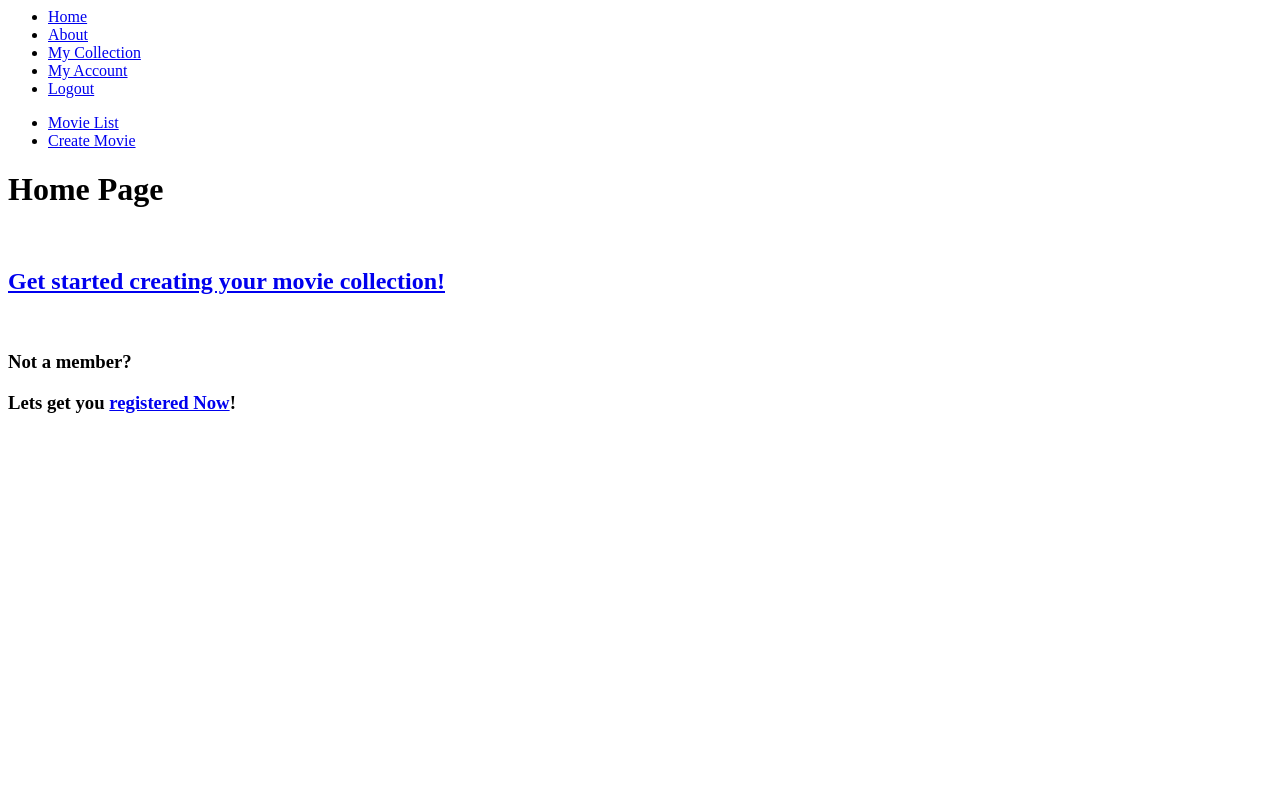
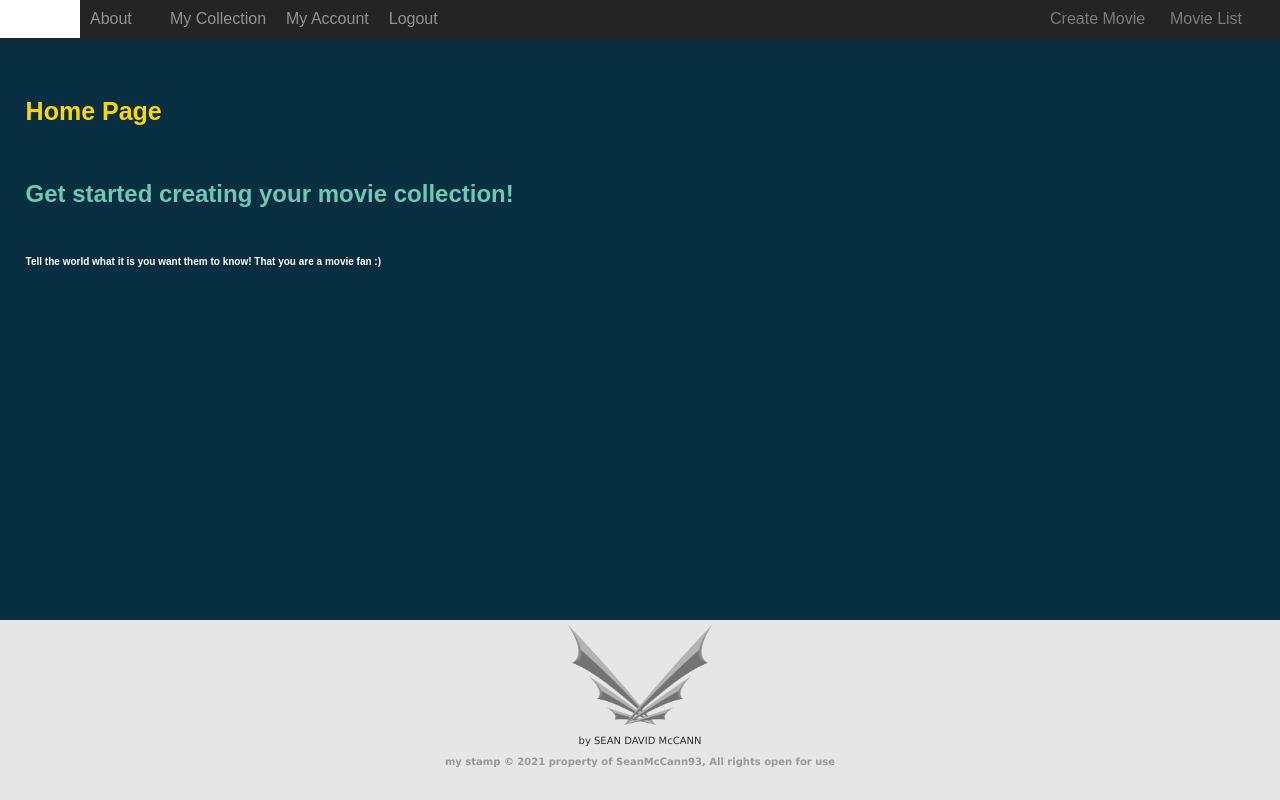
Before and after one commit to SeanMcCann93/App_Template, a Flask app: page / in a window 1280 px wide. Run offline with Flask 2, Linux system fonts and the light colour scheme; the visitor is signed in with stand-in values (Sample User, id 1).

Commit message:
V2 upload 1

```diff
--- a/application/routes.py
+++ b/application/routes.py
@@ -69,7 +69,7 @@
     edit/delete or add to collection are hidden untill the user signs
     in and creates and account."""
     filmData = Films.query.all()
-    return render_template('catalogue.html', title='catalogue Page', films=filmData)
+    return render_template('catalogue.html', title='Catalogue Page', films=filmData)
 
 @app.route('/collection', methods=['GET', 'POST'])
 @login_required
@@ -79,7 +79,7 @@
     collection will be displayed."""
     userID = int(current_user.id)
     myFilms = Collection.query.filter_by(user_id = userID).all()
-    return render_template('collection.html', title='collection', films=myFilms)
+    return render_template('collection.html', title='Collection', films=myFilms)
 
 # --- READ---END ---
 # --- UPDATE-START ---
--- a/application/static/css/main.css
+++ b/application/static/css/main.css
@@ -4,42 +4,72 @@
 /*--- Basic_CSS ---*/
 
 html {
-	margin: 0;
 	padding: 0;
-	border: 0;
+	Border: 0;
+	margin:0;
+	left: 0;
+	top: 0;
+	background-color:rgb(8, 46, 65);
 }
 
 body {
-	margin: 0;
 	padding: 0;
-	border: 0;
+	Border: 0;
+	margin:0;
+	left: 0;
+	top: 0;
+	font-family:arial;
 }
 
 h1 {
-	font-size: 30px;
+	font-size:25px;
+	color: gold;
 }
 
 h2 {
-	font-size: 20px;
+	font-family:sans-serif, "Lucida Sans Unicode", "Lucida Grande";
+	color:white;
+}
+
+h2 span {
+	font-size:10px;
+	color:#999999;
 }
 
 h3 {
-	font-size: 16px;
+	font-size:10px;
+	color:white;
+}
+
+a {
+	pointer-events: all;
+	text-decoration: none;
+	color:rgb(109, 201, 178);
 }
 
 p {
-	font-size: 12px;
+	color:white;
 }
 
 span {
-	font-style: italic;
+	color:rgb(172, 83, 172);
+}
+
+ul {
+	margin:0;
+	padding:0;
+}
+
+li {
+	margin:0;
+	padding:0;
 }
 
 form {
 	margin: 0;
 	padding: 0;
 	border: 0;
-	width: 80%;
+	width: 100%;
 	height: auto;
 	padding-top: 10px;
 	padding-bottom: 10px;
@@ -48,33 +78,176 @@
 /*--- Basic_CSS-END ---*/
 /*----------------------------------------------------------------------------------*/
 /*--- Menu_Settings -------*/
-#Main-Menu{
-
+.Menu-Wrapper {
+	padding: 0;
+	Border: 0;
+	margin:0;
+	left: 0;
+	top: 0;
+	width: 100%;
+	height: 40px;
+	position: fixed;
+	background-color: transparent;
+	z-index: 10;
+	opacity: 1.0;
+	transition: 0.5s;
 }
 
-#Sub-Menu{
+	.Container {
+		width: inherit;
+		height: inherit;
+		min-height: 40px;
+		background-color: rgb(36, 36, 36);
+		border: 0;
+		margin: 0;
+	}
 
+		#Main-Menu {
+			display: block;
+			background-color: rgb(0, 0, 0);
+			padding-top:0px;
+		}
+
+		#Main-Menu li {
+			min-width: 60px;
+			width: auto;
+			padding-top: 10px;
+			padding-right: 10px;
+			padding-left: 10px;
+			padding-bottom: 10px;
+			background-color: transparent;
+			display: block;
+			float: left;
+			transition: 0.5s;
+			-moz-transition: 0.5s;
+			-webkit-transition: 0.5s;
+		}
+
+		#Main-Menu li:hover {
+			background-color: white;
+		}
+
+		#Main-Menu a {
+			width: 100%;
+			max-width: 40px;
+			height: 100%;
+			opacity: 0.5;
+			padding: 0;
+			color: white;
+			transition: 0.5s;
+			-moz-transition: 0.5s;
+			-webkit-transition: 0.5s;
+		}
+
+		#Main-Menu a:hover {
+			opacity: 1.0;
+			color: purple;
+		}
+
+#Sub-Menu {
+	display: block;
+	background-color: transparent;
+}
+
+#Sub-Menu li {
+	width: 100px;
+	padding-top: 10px;
+	padding-right: 10px;
+	padding-left: 10px;
+	padding-bottom: 10px;
+	background-color: transparent;
+	display: block;
+	float: right;
+}
+
+#Sub-Menu li a {
+	width: auto;
+	max-width: 40px;
+	height: auto;
+	opacity: 0.4;
+	padding: 0;
+	color: white;
+	transition: 0.5s;
+	-moz-transition: 0.5s;
+	-webkit-transition: 0.5s;
+}
+
+#Sub-Menu a:hover {
+	opacity:1.0;
 }
 /*--- Menu_Settings-END ---*/
 /*----------------------------------------------------------------------------------*/
 /*--- id's_and_class's_A-Z- ------*/
 .Film_List{
+	background-color: rgba(255, 255, 255, 0.123);
+	margin-bottom: 10px;
+	padding: 10px 20px;
+	min-height: 170px;
+	height: auto;
+}
 
+.footer {
+	font-family:"Lucida Sans Unicode", "Lucida Grande", sans-serif;
+	color:#999999;
+	background-color:#e6e6e6;
+	bottom:0;
+	text-align:center;
+	height:180px;
+	width:100%;
+	margin:0;
+	padding:0;
+	border: 0;
+}
+
+.footer:hover .Footer-Image {
+	opacity: 1.0;
+}
+
+.footer-Image {
+	height:100px;
+	width:auto;
+	margin-top:5px;
+	opacity: 0.5;
+	transition: 0.5s;
+}
+
+.footer p {
+	font-size:10px;
+	color:#303030;
+}
+
+.footer a {
+	color:#999999;
+}
+
+.footer h3 {
+	color:#999999;
 }
 
 .form{
-	background-color: ivory;
+	height: auto;
+	width: 200px;
+	padding: 10px;
+	margin: 10px auto;
+	background-color: rgba(255, 255, 255, 0.123);
 }
 
 .form-group{
-
+	width: 90%;
+	margin: auto;
+	color:rgb(109, 201, 178);
 }
 
 .Home_Splash{
-
+	width: 100%;
+	height: auto;
 }
 
-}.Wrapper{
-
+.Wrapper{
+	width: 96%;
+	height: auto;
+	min-height: calc(100vh - 260px);
+	padding-top: 80px;
+	margin: auto;
 }
 /*--- id's_and_class's_A-Z-END ---*/
--- a/application/templates/catalogue.html
+++ b/application/templates/catalogue.html
@@ -12,17 +12,17 @@
         <ul>
             <li style="text-decoration: none; display: block; float: left; margin-right: 5px;">
                 <form action="{{ url_for('add_collection', film = film.id) }}">
-                    <button type="submit">I own this Movie</button>
+                    <button type="submit" style="width: 60px;">I Own</button>
                 </form>
             </li>
             <li style="text-decoration: none; display: block; float: left; margin-right: 5px;">
                 <form action="{{ url_for('edit_movie', filmID = film.id) }}">
-                    <button type="submit">Edit this Movie</button>
+                    <button type="submit" style="width: 60px;">Edit</button>
                 </form>
             </li>
             <li style="text-decoration: none; display: block; float: left;">
                 <form action="{{ url_for('delete', filmID = film.id) }}">
-                    <button type="submit">Delete this Movie</button>
+                    <button type="submit" style="width: 60px;">Delete</button>
                 </form>
             </li>
         </ul>
--- a/application/templates/edit_movie.html
+++ b/application/templates/edit_movie.html
@@ -14,9 +14,9 @@
                             {% endfor %}
                     </div>
                     {% endif %}
-            </div>
-            <br>
-            <div class="form-group">
+                </div>
+                <br>
+                <div class="form-group">
                         {{ form.year.label }}</br>
                         {{ form.year }}
                         {% if form.year.errors %}
--- a/application/templates/home.html
+++ b/application/templates/home.html
@@ -4,8 +4,12 @@
 <div class="Home_Splash">
 	<div>
 		<h2><a href="{{ url_for('collection') }}">Get started creating your movie collection!</a></h2><br>
+		{% if current_user.is_authenticated %}
+		<h3>Tell the world what it is you want them to know! That you are a movie fan :)</h3>
+		{% else %}
 		<h3>Not a member?</h3>
 		<h3>Lets get you <a href="{{ url_for('register') }}">registered Now</a>!</h3>
+		{% endif %}
 	</div>
 </div>
 {% endblock %}
--- a/application/templates/layout.html
+++ b/application/templates/layout.html
@@ -3,14 +3,15 @@
 	<head>
 		<meta http-equiv="Content-Type" content="text/html; charset=utf-8">
 		<meta name="viewport" content="width=device-width, initial-scale=1.0">
-		<link href="/images/CE_Web-Icon.png" rel="shortcut icon" type="image/png" />
+		<link href="{{ url_for('static', filename='images/CE_Footer.png') }}" rel="shortcut icon" type="image/png" />
 		<title>Movie catalogue - {{ title }}</title>
-		<!--link rel="stylesheet" href="{{ url_for('static', filename='css/main.css') }}"-->
+		<link rel="stylesheet" href="{{ url_for('static', filename='css/main.css') }}">
 	</head>
 	<!------------------------------------------------------------------------------------------------------->
 	<body>
-		<div id="Main-Menu">
-			<ul>
+		<div class="Menu-Wrapper">
+			<div class="Container">
+				<ul id="Main-Menu">
 					<li><a href="{{ url_for('home') }}">Home</a></li>
 					<li><a href="{{ url_for('about') }}">About</a></li>
 					{% if current_user.is_authenticated %}
@@ -22,23 +23,28 @@
 					<li><a href="{{ url_for('register') }}">Register</a></li>
 					{% endif %}
 				</ul>
-		</div>
-
-		<div id="Sub-Menu">
-			<ul>
+				<ul id="Sub-Menu">
 					<li><a href="{{ url_for('catalogue') }}">Movie List</a></li>
 					{% if current_user.is_authenticated %}
 					<li><a href="{{ url_for('add_movie') }}">Create Movie</a></li>
 					{% else %}
-				<li>Create Movie</li>
+					<li style="color: red;">Create Movie</li>
 					{% endif %}
 				</ul>
+			</div>
 		</div>
 
 		<div class="Wrapper">
 			<h1>{{ title }}</h1><br>
 		{% block body_content  %}{% endblock  %}
 		</div>
+		<div style="width:100%; background-color:#e6e6e6;">
+			<div class="footer">
+				<img alt="{{ url_for('static', filename='images/CE_Footer.png') }}" class="Footer-Image" src="{{ url_for('static', filename='images/CE_Footer.png') }}" />
+				<p>by SEAN DAVID McCANN</p>
+				<h3>my stamp &copy; 2021 property of SeanMcCann93, All rights open for use</h3>
+			</div>
+		</div>
 	</body>
 	<!------------------------------------------------------------------------------------------------------->
 </html>
--- a/application/templates/login.html
+++ b/application/templates/login.html
@@ -5,7 +5,7 @@
         <form method='POST' action="">
                 {{ form.hidden_tag() }}
                 <div class="form-group">
-                        {{ form.email.label }}</br>
+                        {{ form.email.label }}:</br>
                         {{ form.email }}
                         {% if form.email.errors %}
                         <div class='error'>
@@ -17,7 +17,7 @@
                 </div>
                 <br>
                 <div class="form-group">
-                        {{ form.password.label }}</br>
+                        {{ form.password.label }}:</br>
                         {{ form.password }}
                         {% if form.password.errors %}
                         <div class='error'>
@@ -31,6 +31,7 @@
 		{{ form.remember.label }}
 		{{ form.remember }}
 		<br>
+                <br>
 		{{ form.submit }}
         </form>
 </div>
```
Also changed, not shown: application/templates/old/home.html (deleted, +0 -15 lines), application/templates/old/layout.html (deleted, +0 -24 lines), application/templates/old/post.html (deleted, +0 -34 lines), application/static/images/CE_Footer.png (renamed from application/templates/images/CE_Footer.png). Lines whose indentation alone changed are shown as unchanged.
